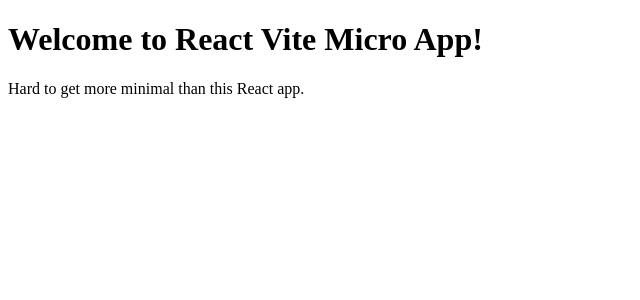
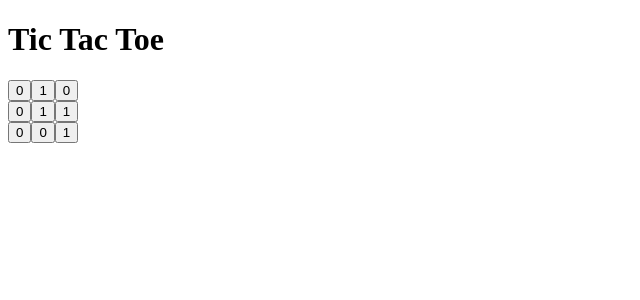
Before and after one commit to manishtmtmt/tictactoe, a React (Vite) app: page / in a window 1280 px wide. Shown: the top 300 px of the page, without its empty margins (0-640 px from the left). Built offline with nearby package versions, Linux system fonts and the light colour scheme.

Commit message:
created Board and Square components

```diff
--- a/src/App.jsx
+++ b/src/App.jsx
@@ -1,11 +1,12 @@
 import React from "react";
+import Board from "./components/Board";
 
 const App = () => {
   return (
-    <>
-      <h1>Welcome to React Vite Micro App!</h1>
-      <p>Hard to get more minimal than this React app.</p>
-    </>
+    <div>
+      <h1>Tic Tac Toe</h1>
+      <Board />
+    </div>
   );
 };
 
--- /dev/null
+++ b/src/components/Board.jsx
@@ -0,0 +1,26 @@
+import React from "react";
+import Square from "./Square";
+
+const Board = () => {
+  return (
+    <div>
+      <div>
+        <Square value={0} />
+        <Square value={1} />
+        <Square value={0} />
+      </div>
+      <div>
+        <Square value={0} />
+        <Square value={1} />
+        <Square value={1} />
+      </div>
+      <div>
+        <Square value={0} />
+        <Square value={0} />
+        <Square value={1} />
+      </div>
+    </div>
+  );
+};
+
+export default Board;
--- /dev/null
+++ b/src/components/Square.jsx
@@ -0,0 +1,7 @@
+import React from "react";
+
+const Square = ({ value }) => {
+  return <button type="button">{value}</button>;
+};
+
+export default Square;
```
